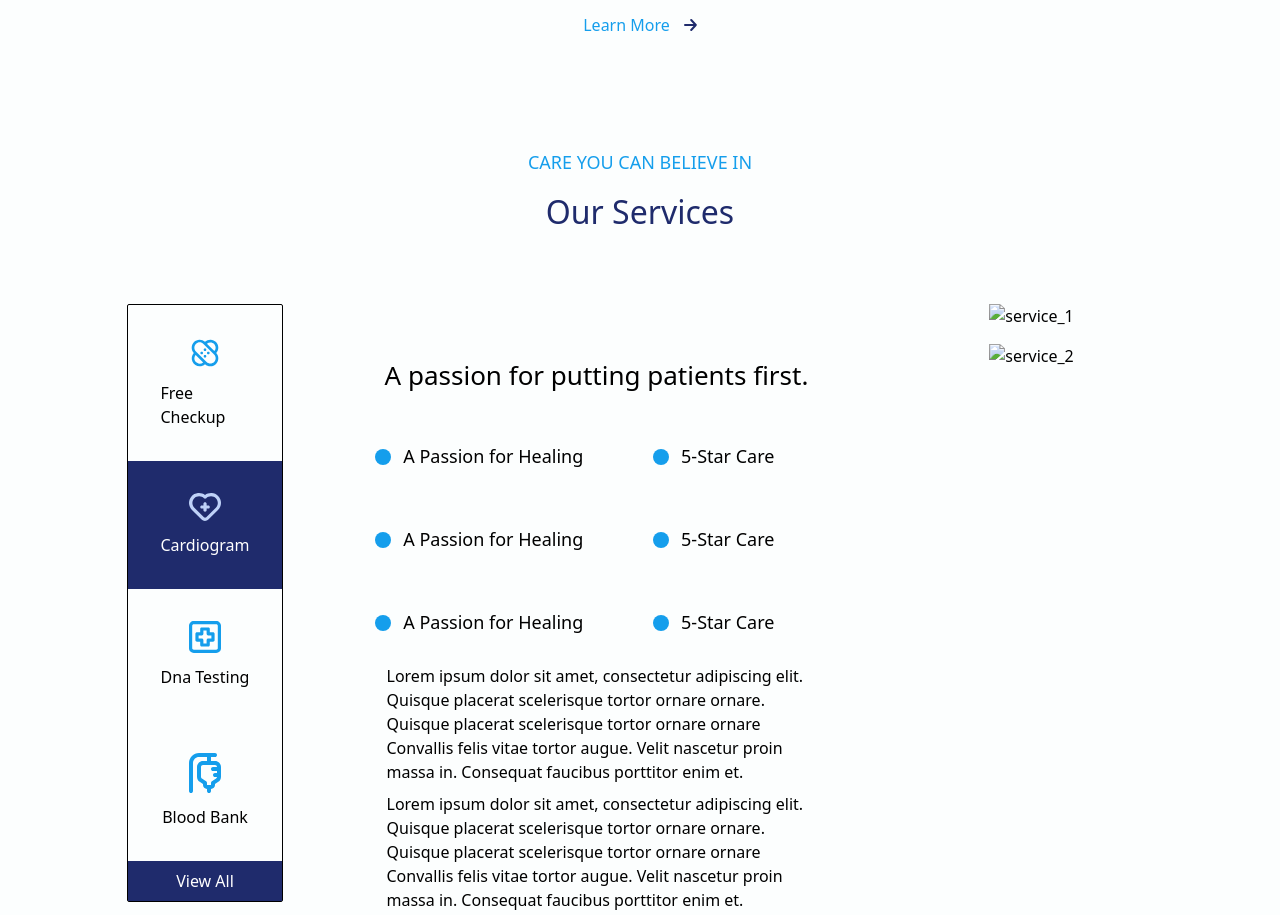
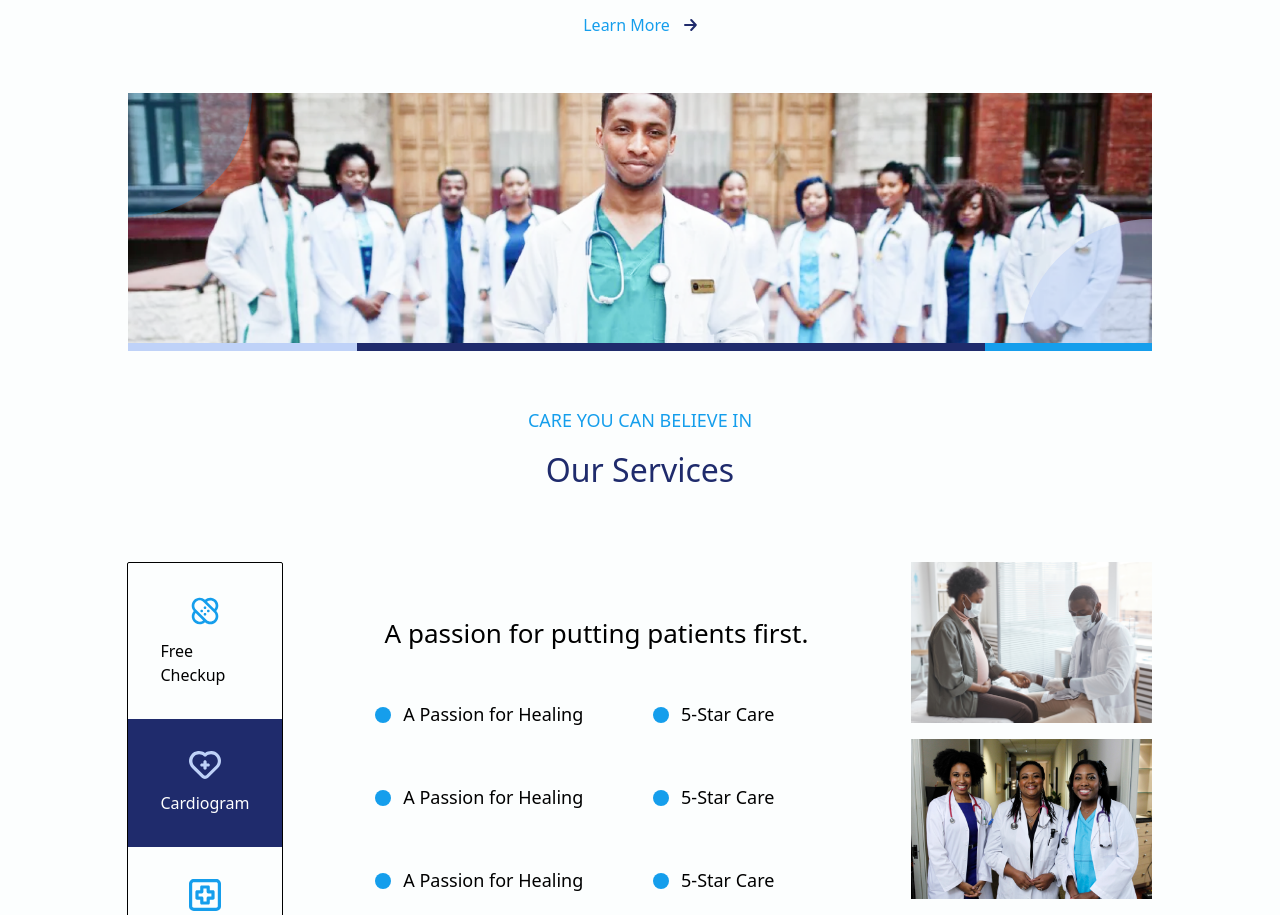
Before and after one commit to SokpisethNhoeun/MEDDICAL---Hospital-website-template--Community, a website: page src/index.html in a window 1280 px wide. Shown: the part 1088-2003 px from the top of the page. Drawn offline with Linux system fonts and the light colour scheme; the site is published under a folder, as on GitHub Pages, so addresses that start at the root find nothing.

Commit message:
fix img path err

```diff
--- a/src/index.html
+++ b/src/index.html
@@ -264,7 +264,7 @@
 
         </section>
         <div class="img-photo flex justify-center items-center w-[80%] mt-10 ">
-            <img src="/src/img/image.png" alt="">
+            <img src="./img/image.png" alt="">
         </div>
         <section class="container-server md:w-[50%] flex flex-col flex-nowrap items-center justify-center p-4 mt-10">
             <p class="text-secondary text-[18px] text-[700] uppercase">Care you can believe in</p>
@@ -401,10 +401,10 @@
 
             <div class="lg:col-span-3">
                 <div class=" service-right flex flex-col justify-centeer items-center gap-4 h-auto overflow-hidden">
-                    <div class="w-[100%] h-[50%] overflow-hidden"><img src="/src/img/service1.jpg"
-                            class="object-contain" alt="service_1"></div>
-                    <div class="w-[100%] h-[50%] overflow-hidden"><img src="/src/img/service2.jpg"
-                            class="object-contain" alt="service_2"></div>
+                    <div class="w-[100%] h-[50%] overflow-hidden"><img src="./img/service1.jpg" class="object-contain"
+                            alt="service_1"></div>
+                    <div class="w-[100%] h-[50%] overflow-hidden"><img src="./img/service2.jpg" class="object-contain"
+                            alt="service_2"></div>
 
 
 
```
Also changed, not shown: src/aboutMe.html (+3 -3 lines), 1 other file.
